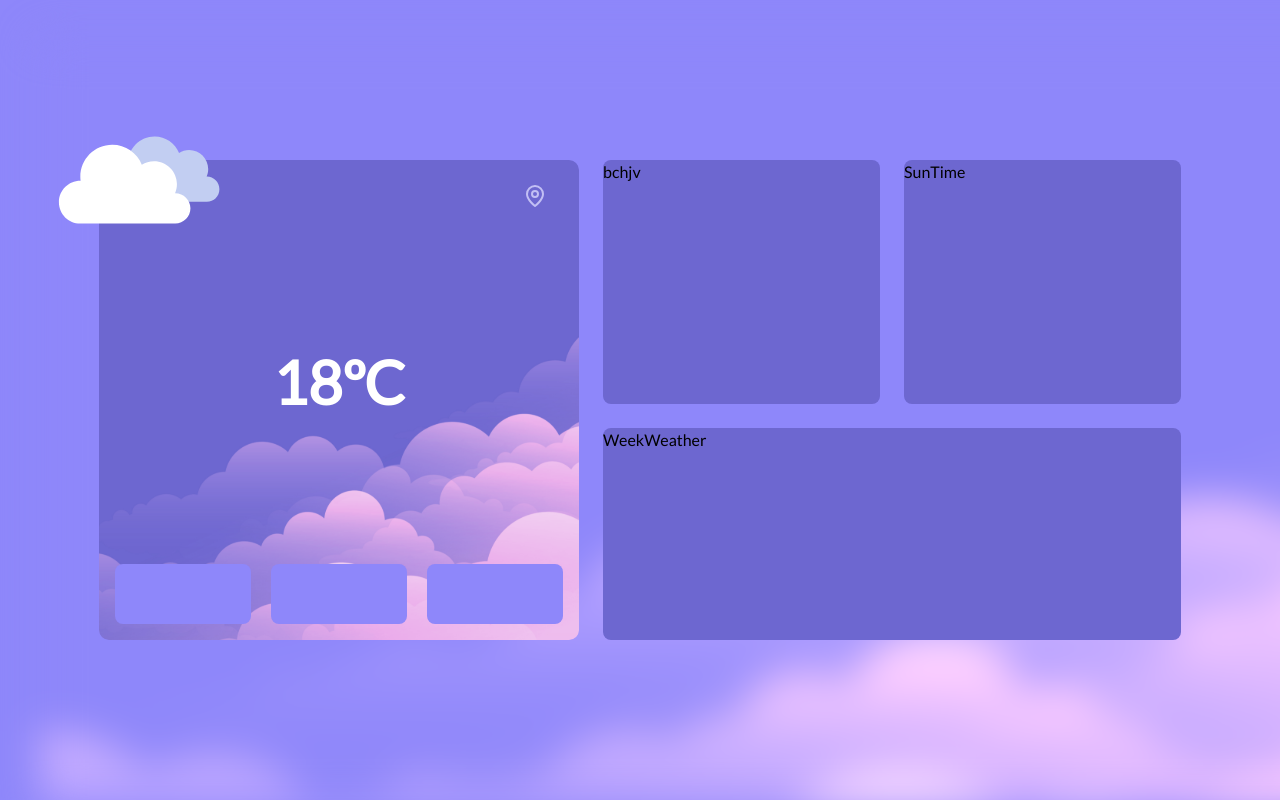
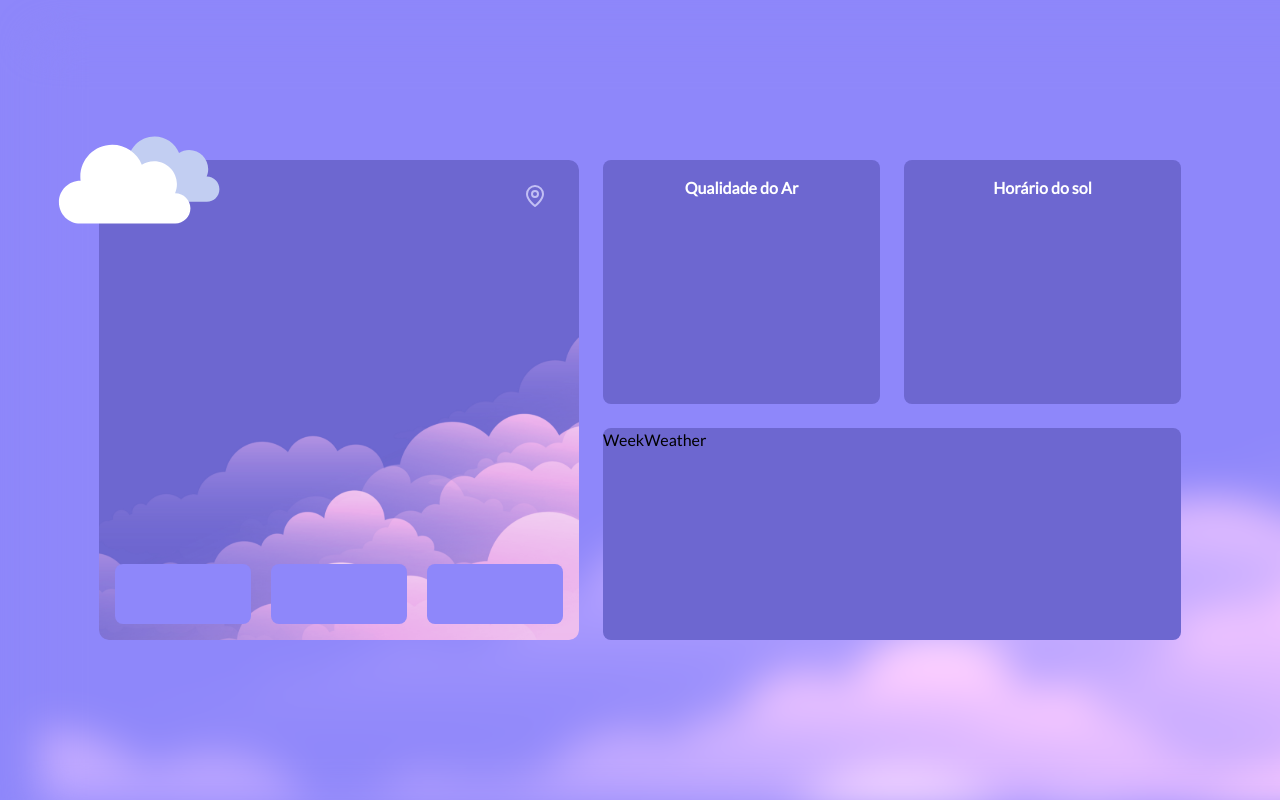
Before and after one commit to MatheusMottaGit/weather-app-nextjs, a Next.js app: page / in a window 1280 px wide. Built offline with nearby package versions, Linux system fonts and the light colour scheme.

Commit message:
components

```diff
--- a/src/components/AirQuality.tsx
+++ b/src/components/AirQuality.tsx
@@ -1,9 +1,13 @@
+import { Leaf } from 'lucide-react'
 import React from 'react'
 
 const AirQuality = () => {
   return (
-    <div className='bg-state rounded-lg w-[277px] h-[244px]'>
-      bchjv
+    <div className='bg-state rounded-lg w-[277px] h-[244px] flex flex-col items-center p-4 text-white'>
+      <h1 className='flex items-center gap-2 font-bold'>
+        {/* <Leaf size={15} /> */}
+        Qualidade do Ar
+      </h1>
     </div>
   )
 }
--- a/src/components/CurrentWeather.tsx
+++ b/src/components/CurrentWeather.tsx
@@ -3,7 +3,7 @@ import React from 'react'
 const CurrentWeather = () => {
   return (
     <div className='text-6xl mt-8 font-bold'>
-      18ºC
+
     </div>
   )
 }
--- a/src/components/Location.tsx
+++ b/src/components/Location.tsx
@@ -1,11 +1,6 @@
 import React, { useContext } from 'react'
 
-import axios from 'axios'
-
 import { MapPin } from 'lucide-react'
-// import { Location } from '@/types/types'
-
-const apiKey = process.env.NEXT_PUBLIC_API_KEY
 
 const Location = async () => {
 
--- a/src/components/SunTime.tsx
+++ b/src/components/SunTime.tsx
@@ -1,8 +1,16 @@
+import { Sun } from 'lucide-react'
 import React from 'react'
 
 const SunTime = () => {
   return (
-    <div className='bg-state rounded-lg'>SunTime</div>
+    <div className='bg-state rounded-lg flex flex-col items-center gap-8 p-4 text-white'>
+      <h1 className='flex items-center gap-2 font-bold'>
+        {/* <Sun size={15} /> */}
+        Horário do sol
+      </h1>
+
+
+    </div>
   )
 }
 
```
